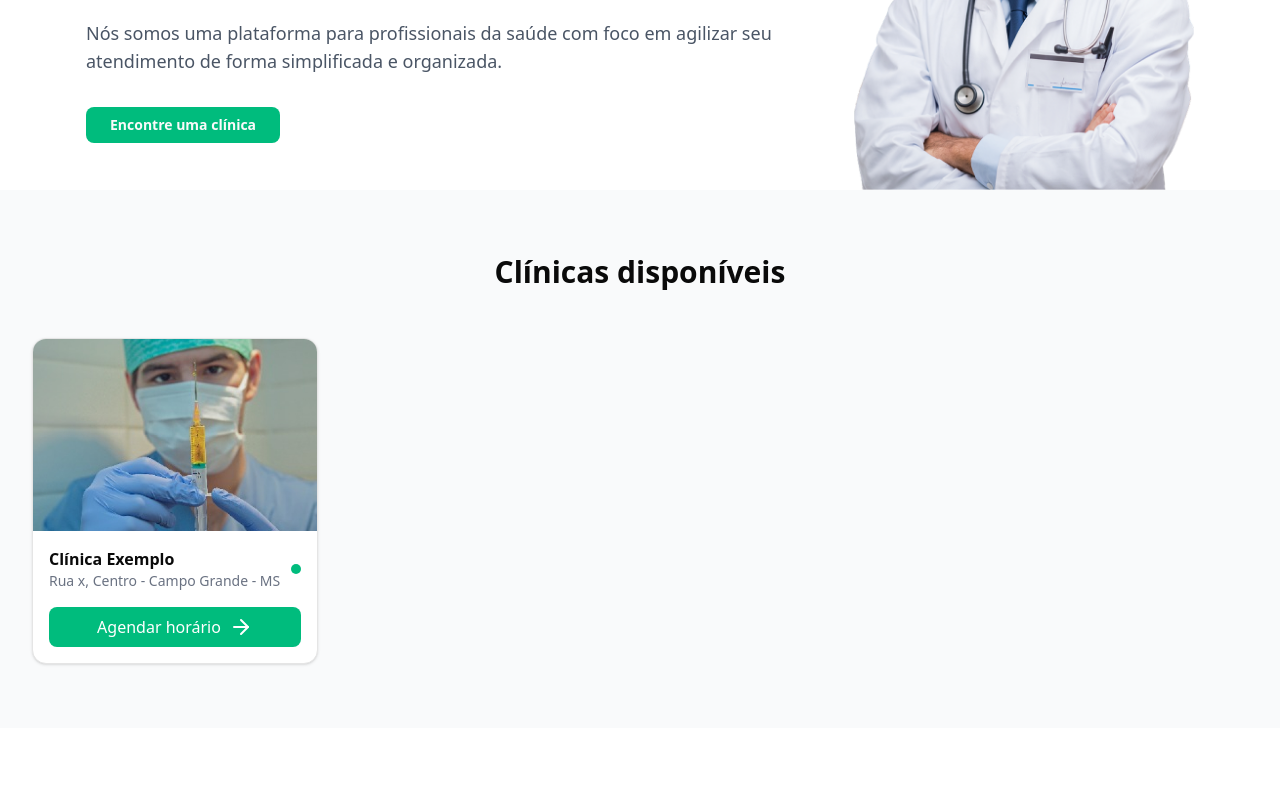
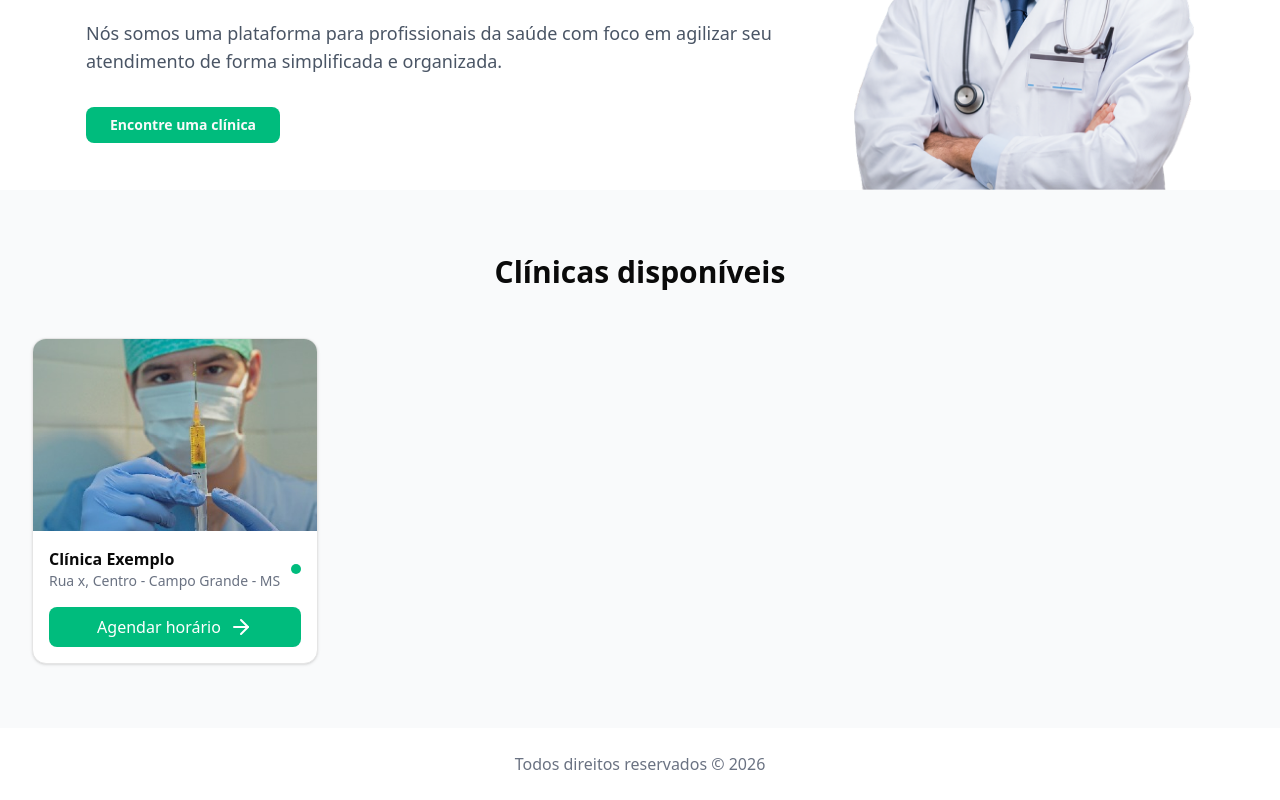
Before and after one commit to jpedroaraujo/odontopro, a Next.js app: page / in a window 1280 px wide. Shown: the part 321-1121 px from the top of the page. Before the commit the page ends 1049 px from the top, so only its background shows below. Built offline with nearby package versions, Linux system fonts and the light colour scheme.

Commit message:
add Footer component to enhance page structure and display copyright information

```diff
--- /dev/null
+++ b/src/app/(public)/_components/footer.tsx
@@ -0,0 +1,7 @@
+export function Footer() {
+  return (
+    <footer className="py-6 text-center text-gray-500 text-sm md:text-base">
+      <p>Todos direitos reservados &copy; {new Date().getFullYear()}</p>
+    </footer>
+  );
+}
--- a/src/app/(public)/page.tsx
+++ b/src/app/(public)/page.tsx
@@ -1,3 +1,4 @@
+import { Footer } from "./_components/footer";
 import { Header } from "./_components/header";
 import { Hero } from "./_components/hero";
 import { Professionals } from "./_components/professionals";
@@ -10,6 +11,7 @@
       <div>
         <Hero />
         <Professionals />
+        <Footer />
       </div>
     </div>
   );
```
